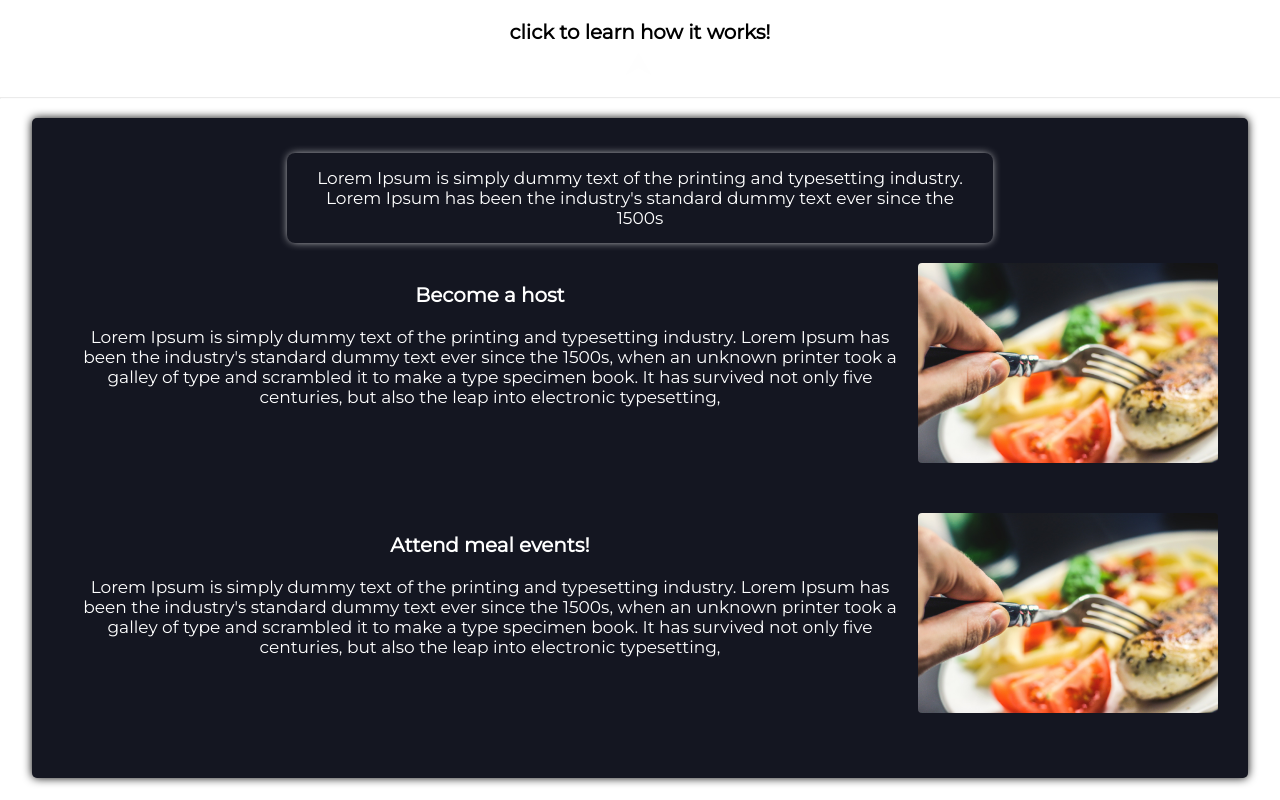
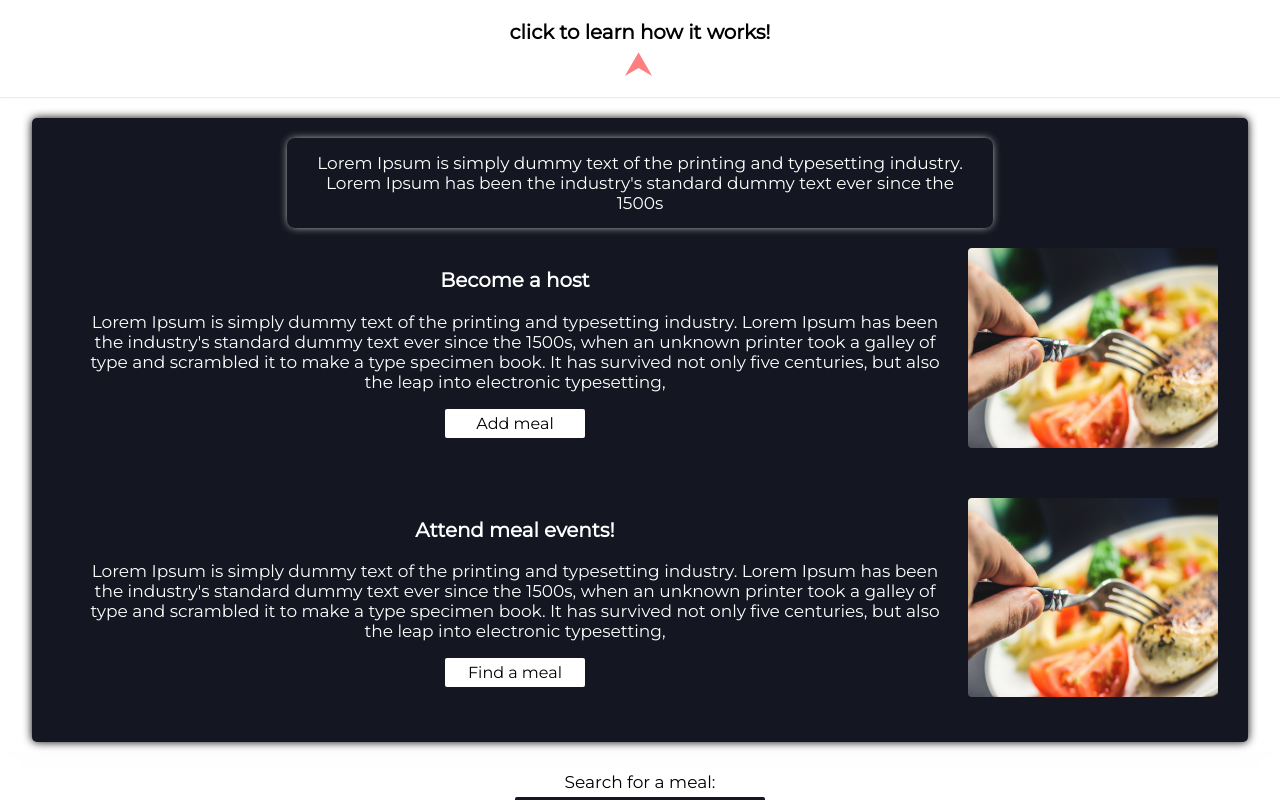
Before and after one commit to Enqira/meal-sharing, a React app: page / in a window 1280 px wide. Both pictures are taken after a click on the element "click to learn how it works!". Built offline with nearby package versions, Linux system fonts and the light colour scheme; no server answers.

Commit message:
worked on 'know more', reservations and footer

```diff
--- a/src/client/App.js
+++ b/src/client/App.js
@@ -23,6 +23,7 @@ function App() {
   const [result, setResult] = useState(true)
   const topRef = useRef()
   const addMealRef = useRef()
+  const inputRef = useRef()
 
   useEffect(() => {
     const mealCall = fetch("http://localhost:5000/api/meals")
@@ -46,12 +47,13 @@ function App() {
       <Switch>
         <Route exact path="/">
           <HeaderComp topRef={topRef} />
-          <KnowMoreComp />
+          <KnowMoreComp inputRef={inputRef} />
           <SearchComp
             meals={meals}
             setMeals={setMeals}
             loading={loading}
             setResult={setResult}
+            inputRef={inputRef}
           />
           <MealsComp
             meals={meals}
--- a/src/client/components/KnowMoreComp.js
+++ b/src/client/components/KnowMoreComp.js
@@ -1,6 +1,7 @@
 import React, { useState, useEffect, useRef } from "react"
+import { Link } from "react-router-dom"
 
-export default function KnowMoreComp({ meals, loading }) {
+export default function KnowMoreComp({ meals, loading, inputRef }) {
   const [display, setDisplay] = useState("none")
   const [arrowTransform, setArrowTransform] = useState("rotate(90deg)")
   const ref = useRef()
@@ -25,6 +26,9 @@ export default function KnowMoreComp({ meals, loading }) {
       }}
     />
   )
+  const handleClickFM = () => {
+    inputRef.current.scrollIntoView({ behavior: "smooth" })
+  }
 
   return (
     <section className="know-more-container" ref={ref}>
@@ -60,6 +64,9 @@ export default function KnowMoreComp({ meals, loading }) {
               survived not only five centuries, but also the leap into
               electronic typesetting,
             </p>
+            <Link to={`/meals/`}>
+              <button>Add meal</button>
+            </Link>
           </div>
           <img className="img" src="/public/meal-img.jpg" alt="host image" />
         </div>
@@ -75,6 +82,9 @@ export default function KnowMoreComp({ meals, loading }) {
               survived not only five centuries, but also the leap into
               electronic typesetting,
             </p>
+            {/* <Link to={`/meals/`}> */}
+            <button onClick={handleClickFM}>Find a meal</button>
+            {/* </Link> */}
           </div>
           <img className="img" src="/public/meal-img.jpg" alt="host image" />
         </div>
--- a/src/client/components/MealComp.js
+++ b/src/client/components/MealComp.js
@@ -1,7 +1,8 @@
-import React from "react"
+import React, { useState, useEffect } from "react"
 import { Link } from "react-router-dom"
 
 export default function MealComp({ meal, reservations }) {
+  const [reserve, setReserve] = useState(true)
   //format date
   let date = new Date(meal.when)
   date = date.toString().split(" ").slice(0, 5).join(" ")
@@ -27,6 +28,14 @@ export default function MealComp({ meal, reservations }) {
   const currentTime = Date.now()
   if (currentTime >= mealDate) isActive = false
 
+  useEffect(() => {
+    //  show or not the reserve button depending on these conditions
+    if (availableSeats === "Fully booked" || isActive === false) {
+      console.log("if statement")
+      setReserve(false)
+    }
+  }, [])
+
   return (
     <div className="meal-comtainer">
       <div className="img-container">
@@ -34,9 +43,8 @@ export default function MealComp({ meal, reservations }) {
       </div>
       <div className="meal-info-container">
         <div className="meal-info-upper">
-          <Link to={`/meals/${meal.id}`}>
-            <h3>{meal.title}</h3>
-          </Link>
+          <h3>{meal.title}</h3>
+
           <p className="meal-description">{meal.description}</p>
         </div>
         <div className="meal-info-lower">
@@ -65,6 +73,15 @@ export default function MealComp({ meal, reservations }) {
             </p>
           </div>
         </div>
+        <div>
+          {reserve ? (
+            <Link to={`/meals/${meal.id}`}>
+              <button>reserve</button>
+            </Link>
+          ) : (
+            <button>cannot reserve</button>
+          )}
+        </div>
       </div>
     </div>
   )
--- a/src/client/components/MealFormComp.js
+++ b/src/client/components/MealFormComp.js
@@ -42,7 +42,7 @@ export default function MealFormComp({ formState, setFormState, addMealRef }) {
           required
         />
         <label>description</label>
-        <input
+        <textarea
           type="text"
           name="description"
           placeholder="description"
--- a/src/client/components/ReservComp.js
+++ b/src/client/components/ReservComp.js
@@ -3,35 +3,38 @@ import { useParams } from "react-router-dom"
 import { useForm } from "react-hook-form"
 const axios = require("axios")
 import MealComp from "./MealComp"
+import BackHomeComp from "./BackHomeComp"
 
 export default function ReservComp({ meals, reservations }) {
   const { register, handleSubmit } = useForm("")
-  //   const [matchedMeal, setMatchedMeal] = useState([])
+  const [display, setDisplay] = useState("none")
   const params = useParams()
 
   const matchedMeal = meals.find(meal => meal.id === parseInt(params.id))
-  //   const matchedReservation = reservations.find(
-  //     reservation => reservation.meal_id === matchedMeal.id
-  //   )
-  //   console.log(matchedReservation)
 
-  console.log(matchedMeal)
-  const onSubmit = data => {
+  const onSubmit = (data, e) => {
     data.id = matchedMeal.id
-    console.log(data)
     const config = { headers: { "Content-Type": "multipart/form-data" } }
     axios
       .post("http://localhost:5000/api/reservations", data)
-      .then(response => console.log(typeof response.status))
+      .then(response => console.log(response.status))
       .catch(err => console.log(err))
+    e.target.reset()
+    setDisplay("block")
   }
 
   return matchedMeal ? (
+    <>
+      <BackHomeComp />
       <div className="form-container">
+        <div>
           <h3>{matchedMeal.title}</h3>
           <span>Place: {matchedMeal.location} </span>
           <span>Price: {matchedMeal.price}</span>
-      <span>Please fill this form to make a reservation for this meal:</span>
+          <span>
+            Please fill this form to make a reservation for this meal:
+          </span>
+        </div>
 
         <form onSubmit={handleSubmit(onSubmit)} className="reservForm">
           <label>Name</label>
@@ -68,8 +71,11 @@ export default function ReservComp({ meals, reservations }) {
           />
           <input className="submit-btn" type="submit" />
         </form>
-      <p className="reservSubmitLabel">Meal reserved succesfully!</p>
+        <p style={{ display: display }} className="reservSubmitLabel">
+          Meal reserved succesfully!
+        </p>
       </div>
+    </>
   ) : (
     <h3>{"Meal id out of range"}</h3>
   )
--- a/src/client/components/SearchComp.js
+++ b/src/client/components/SearchComp.js
@@ -4,9 +4,15 @@ import { useForm } from "react-hook-form"
 const API_MEALS = `http://localhost:5000/api/meals`
 const API_SEARCH = "http://localhost:5000/api/search/"
 
-export default function SearchComp({ meals, setMeals, loading, setResult }) {
+export default function SearchComp({
+  meals,
+  setMeals,
+  loading,
+  setResult,
+  inputRef
+}) {
   const [inputId, setInputId] = useState()
-  const inputRef = useRef()
+  //   const inputRef = useRef()
   const handleChange = e => {
     setResult(true)
     const data = e.target.value
--- a/src/client/style/footer.css
+++ b/src/client/style/footer.css
@@ -1,6 +1,6 @@
 footer {
   background-color: #141621;
-  color: #5f6270;
+  color: white;
   display: flex;
   justify-content: space-around;
   width: 100vw;
--- a/src/client/style/index.css
+++ b/src/client/style/index.css
@@ -17,6 +17,7 @@ body {
   font-size: 17px;
   background-color: white;
   color: black;
+  font-weight: 200;
 }
 
 ul {
@@ -48,7 +49,7 @@ button,
 button:hover,
 .submit-btn:hover {
   cursor: pointer;
-  opacity: 0.5;
+  opacity: 0.8;
 }
 .back-home-container button {
   width: 120px;
@@ -68,6 +69,7 @@ button:hover,
 .header-upper {
   display: flex;
   justify-content: space-between;
+  max-width: 1900px;
 }
 
 .menu {
@@ -88,6 +90,8 @@ menu,
   flex-direction: column;
   align-items: center;
   margin-bottom: 20px;
+  -webkit-box-shadow: 0px -30px 45px -20px black;
+  box-shadow: 0px -30px 45px -20px black;
 }
 .know-more-upper {
   text-align: center;
@@ -104,7 +108,7 @@ menu,
     color: black;
   }
   to {
-    color: white;
+    color: rgba(255, 0, 0, 0.5);
   }
 }
 .arrow {
@@ -117,7 +121,7 @@ menu,
 .arrow:hover {
   animation: none;
   cursor: pointer;
-  opacity: 0.5;
+  color: red;
 }
 #arrow-bottom {
   transform: rotate(-90deg);
@@ -127,7 +131,7 @@ menu,
   cursor: pointer;
 }
 .go-top-text:hover {
-  opacity: 0.5;
+  color: rgba(255, 0, 0, 0.8);
 }
 
 .know-more-content {
@@ -140,8 +144,22 @@ menu,
   border-radius: 5px;
   -webkit-box-shadow: 0px 0px 10px 0px black;
   box-shadow: 0px 0px 10px 0px black;
-  padding: 20px;
+  padding: 5px 20px 0px 20px;
+  max-width: 1900px;
+  position: relative;
+  animation-name: appear;
+  animation-duration: 0.5s;
 }
+@keyframes appear {
+  0% {
+    top: 200px;
+  }
+
+  100% {
+    top: 0px;
+  }
+}
+
 .know-more-content div {
   text-align: center;
 }
@@ -150,7 +168,7 @@ menu,
   margin-bottom: -5px;
 }
 .know-more-title:hover {
-  opacity: 0.5;
+  color: rgba(255, 0, 0, 0.8);
 }
 .know-more-content-div {
   display: flex;
@@ -173,7 +191,7 @@ menu,
   box-shadow: 0px 0px 10px -2px white;
 }
 .know-more-content img {
-  width: 300px;
+  width: 250px;
   border-radius: 4px;
 }
 /* ------------------------ */
@@ -182,6 +200,11 @@ menu,
   display: flex;
   flex-direction: column;
   margin: 30px;
+}
+.form-container div {
+  display: flex;
+  flex-direction: column;
+  align-self: center;
 }
 .form-container h4 {
   text-align: center;
@@ -194,10 +217,6 @@ form {
   display: flex;
   flex-direction: column;
 }
-/* form {
-  display: flex;
-  flex-direction: column;
-} */
 
 .mealReservation {
   margin: 30px;
@@ -217,6 +236,7 @@ form {
   display: flex;
   width: 95%;
   font-size: 14px;
+  max-width: 1900px;
 }
 
 .main-component-form span,
@@ -227,6 +247,7 @@ form {
   min-height: 200px;
 }
 input,
+textarea,
 .main-component select {
   color: white;
   background-color: #141621;
@@ -235,9 +256,13 @@ input,
   border-radius: 2px;
 }
 
-input {
+input,
+textarea {
   width: 250px;
   margin: 5px;
+}
+textarea {
+  height: 100px;
 }
 .submit-btn {
   margin-top: 20px;
@@ -257,12 +282,15 @@ input {
   text-align: center;
   color: red;
 }
+
+.meal-comtainer button,
+.know-more-content button {
+  width: 140px;
+  color: black;
+  background-color: white;
+  margin-bottom: 10px;
+}
 @media screen and (max-width: 1400px) {
-  /* #root {
-    padding-left: 30%;
-    padding-right: 30%;
-  } */
-
   @media screen and (max-width: 750px) {
     #root {
       padding-left: 0;
@@ -270,3 +298,8 @@ input {
     }
   }
 }
+@media (min-width: 1440px) {
+  .header-component {
+    height: 92vh;
+  }
+}
--- a/src/client/style/meal.css
+++ b/src/client/style/meal.css
@@ -8,6 +8,19 @@
   width: 95vw;
   -webkit-box-shadow: 0px 0px 10px 0px black;
   box-shadow: 0px 0px 10px 0px black;
+  max-width: 1900px;
+  position: relative;
+  animation-name: appear;
+  animation-duration: 0.5s;
+}
+@keyframes appear {
+  0% {
+    top: 200px;
+  }
+
+  100% {
+    top: 0px;
+  }
 }
 .meal-comtainer span {
   color: white;
@@ -31,16 +44,13 @@
   display: flex;
   flex-direction: column;
   align-items: center;
-  height: 80%;
+  height: 65%;
   width: 90%;
 }
 .meal-info-container h3 {
   margin: 10px;
   overflow: hidden;
   color: white;
-}
-.meal-info-container h3:hover {
-  opacity: 0.5;
 }
 .meal-description {
   padding: 12px;
```
Lines whose indentation alone changed are shown as unchanged.
